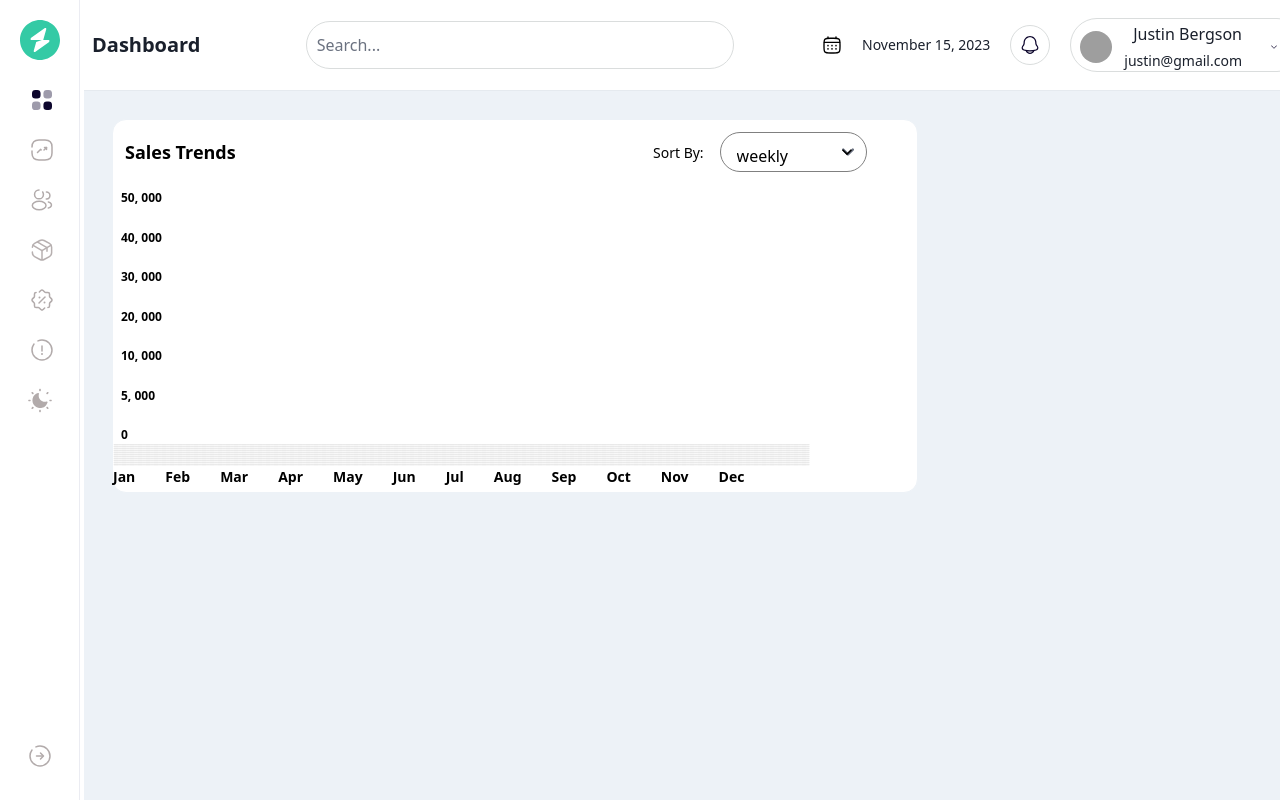
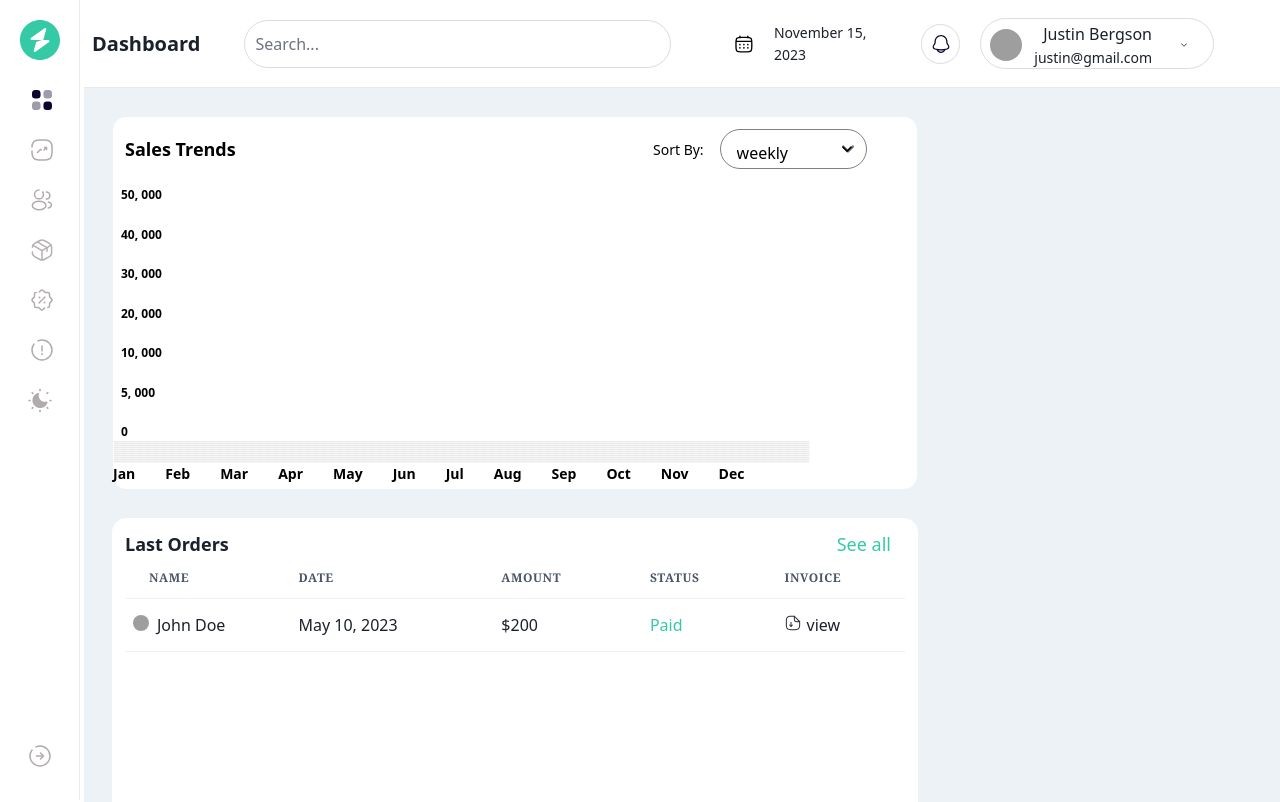
Before and after one commit to gabrieltemtsen/geegy-dash, a Next.js app: page / in a window 1280 px wide. Shown: the top 802 px of the page. Built offline with nearby package versions, Linux system fonts and the light colour scheme; grey boxes are pictures that could not be loaded.

Commit message:
added order tables

```diff
--- /dev/null
+++ b/src/components/ActivityContainer.tsx
@@ -0,0 +1,40 @@
+import { Heading, Box, Flex, HStack, Text } from '@chakra-ui/react';
+import React from 'react';
+import { bearishIcon, boxIcon, graphIcon } from './Icons';
+
+
+const ActivityContainer = () => {
+    return (
+        <Flex justifyContent={'center'} alignItems={'center'} borderRadius={'14px'} border={'1px solid #EDF2F7'} background={'#FFF'}>
+        <HStack display={'flex'} w={'207px'} justifyContent={'space-between'} alignItems={'center'}>
+            <Box w={'40px'} h={'40px'} flexShrink={0}>
+                {boxIcon}
+            </Box>
+            <Box w={'184px'} h={'32px'} flexShrink={0}>
+        {graphIcon}
+      </Box>
+    </HStack>
+    <Box display={'flex'} flexDirection={'column'} alignItems={'flex-start'} gap={'5px'}>
+      <Heading fontSize={'18px'} fontWeight={600}>Total Order</Heading>
+      <Text fontSize={'14px'} fontWeight={500}>350</Text>
+    </Box>
+    <HStack display={'flex'} alignItems={'center'} gap={'10px'}>
+      <Flex padding={'4px 8px'} gap={'4px'} alignItems={'center'} justify={'center'}>
+        <Box w={'9px'} h={'5px'} flexShrink={0}>
+          {bearishIcon}
+        </Box>
+        <Text fontFamily={'Plus Jakarta Sans'} fontSize={'12px'} fontWeight={500}>23.5%</Text>
+
+        <Text fontWeight={400} fontSize={'14px'}>vs. previous month</Text>
+      </Flex>
+
+    </HStack>
+
+
+
+
+  </Flex>
+  )
+}
+
+export default ActivityContainer
--- a/src/components/HeaderNav.tsx
+++ b/src/components/HeaderNav.tsx
@@ -15,16 +15,16 @@ const HeaderNav = () => {
 
             <HStack ml={19}  display={'flex'} alignItems={'center'} gap={'20px'} >
 
-            <Box display={'flex'} justifyContent={'flex-end'} alignItems={'center'} gap={'20px'}>
+            <Box ml={9} display={'flex'} justifyContent={'flex-end'} alignItems={'center'} gap={'20px'}>
                 {calenderIcon}
                 <Text fontSize={'14px'} fontWeight={'500'} lineHeight={'22px'}>November 15, 2023</Text>
                 <Flex borderRadius={'27px'} border={'0.77px solid #DADDDD'} w={'40px'} h={'40px'} alignItems={'center'} justifyContent={'center'} gap={'6px'}>
                     {bellIcon}
                 </Flex>
             </Box>
-            <Box display={'flex'} mr={'60px'} p={'3px 9px 0px '} justifyContent={'center'} alignItems={'center'} gap={'12px'} borderRadius={'28px'} border={'1px solid #DADDDD'}>
+            <Box display={'flex'} mr={'150px'} p={'3px 9px 0px '} justifyContent={'center'} alignItems={'center'} gap={'12px'} borderRadius={'28px'} border={'1px solid #DADDDD'}>
             <Avatar size={'sm'} src="https://images.unsplash.com/photo-1531891437562-4301cf35b7e4?q=80&w=1528&auto=format&fit=crop&ixlib=rb-4.0.3&ixid=M3wxMjA3fDB8MHxwaG90by1wYWdlfHx8fGVufDB8fHx8fA%3D%3D"/>
-            <Flex flexDirection={'column'} gap={'4px'} alignItems={'flex-end'}>
+            <Flex flexDirection={'column'} gap={'1px'} alignItems={'flex-end'}>
                 <Text fontSize={'16px'} fontWeight={400}>Justin Bergson</Text>
                 <Text fontSize={'14px'} fontWeight={300}>justin@gmail.com</Text>
             </Flex>
--- a/src/components/Icons.tsx
+++ b/src/components/Icons.tsx
@@ -149,3 +149,31 @@ export const lineIcon = <svg xmlns="http://www.w3.org/2000/svg" width="697" heig
 <path fill-rule="evenodd" clip-rule="evenodd" d="M1 0.722168H696.413H1Z" fill="white"/>
 <path d="M1 0.722168H696.413" stroke="#EAEAEA" stroke-linecap="round" stroke-dasharray="4 4"/>
 </svg>
+
+export const boxIcon = <svg xmlns="http://www.w3.org/2000/svg" width="40" height="40" viewBox="0 0 40 40" fill="none">
+<circle cx="20" cy="20" r="19.6429" stroke="#E6E6E6" stroke-width="0.714286"/>
+</svg>
+
+export const graphIcon = <svg xmlns="http://www.w3.org/2000/svg" width="106" height="33" viewBox="0 0 106 33" fill="none">
+<path d="M102.994 8.46666H105V33L1 33V11.4536L4.00877 18.9203L5.20413 21.9069H6.60551L9.40827 18.9203L11.3702 21.907L17.256 21.9072L20.339 18.9204L22.0207 14.4396L24.4683 16.6803L26.6747 18.9203L27.3638 22.3333L28.7651 21.9069H30.4858L33.6952 11.4536L34.6981 14.4403L36.3028 11.4536L37.5063 16.6803L40.7156 7.72028L42.5209 11.4536H45.9308L49.5413 3.98696L51.7477 7.72028L54.6535 5.48L58.194 11.4533L60.4704 1L62.1179 11.4533L73.1072 15.9333L74.5113 12.9466H75.9153L79.1247 8.46666H82.334L83.5375 12.9466L88.3515 3.98666L90.3574 15.9333L91.3603 11.4533H93.5667L95.5726 1L97.5784 9.95999L98.5813 5.48H101.189L102.994 8.46666Z" fill="url(#paint0_linear_2132_4599)" fill-opacity="0.16"/>
+<path d="M105 8.4667H102.994L101.189 5.48004H98.5813L97.5784 9.96003L95.5726 1.00004L93.5667 11.4534H91.3603L90.3574 15.9333L88.3515 3.9867L83.5375 12.9467L82.334 8.4667H79.1247L75.9153 12.9467H74.5113L73.1072 15.9333L62.1179 11.4534L60.4704 1.00004L58.194 11.4534L54.6535 5.48004L51.7477 7.72032L49.5413 3.987L45.9308 11.4536H42.5209L40.7156 7.72032L37.5063 16.6803L36.3028 11.4536L34.6981 14.4403L33.6952 11.4536L30.4858 21.907H28.7651L27.3638 22.3334L26.6747 18.9203L24.4683 16.6803L22.0206 14.4396L20.339 18.9204L17.256 21.9073L11.3702 21.907L9.40827 18.9203L6.60551 21.907H5.20414L4.00877 18.9203L1 11.4536" stroke="#66C87B" stroke-linecap="round"/>
+<defs>
+  <linearGradient id="paint0_linear_2132_4599" x1="53" y1="33" x2="53" y2="1" gradientUnits="userSpaceOnUse">
+    <stop stop-color="#77B900" stop-opacity="0"/>
+    <stop offset="0.809892" stop-color="#77B900"/>
+  </linearGradient>
+</defs>
+</svg>
+
+
+export const bearishIcon = <svg xmlns="http://www.w3.org/2000/svg" width="10" height="6" viewBox="0 0 10 6" fill="none">
+<path d="M0.5 5.5L3.5 2.5L5.5 4.5L9.5 0.5" stroke="#34CAA5" stroke-linecap="round" stroke-linejoin="round"/>
+<path d="M6 0.5H9.5V4" stroke="#34CAA5" stroke-linecap="round" stroke-linejoin="round"/>
+</svg>
+
+export const fileIcon = <svg xmlns="http://www.w3.org/2000/svg" width="16" height="16" viewBox="0 0 16 16" fill="none">
+<path d="M6 11.8334C5.93333 11.8334 5.87333 11.82 5.80667 11.7934C5.62 11.72 5.5 11.5334 5.5 11.3334V7.33337C5.5 7.06004 5.72667 6.83337 6 6.83337C6.27333 6.83337 6.5 7.06004 6.5 7.33337V10.1267L6.98 9.64671C7.17333 9.45337 7.49333 9.45337 7.68667 9.64671C7.88 9.84004 7.88 10.16 7.68667 10.3534L6.35333 11.6867C6.26 11.78 6.12667 11.8334 6 11.8334Z" fill="#292D32"/>
+<path d="M5.99964 11.8334C5.87297 11.8334 5.7463 11.7867 5.6463 11.6867L4.31297 10.3534C4.11964 10.16 4.11964 9.84004 4.31297 9.64671C4.5063 9.45338 4.8263 9.45338 5.01964 9.64671L6.35297 10.98C6.5463 11.1734 6.5463 11.4934 6.35297 11.6867C6.25297 11.7867 6.1263 11.8334 5.99964 11.8334Z" fill="#292D32"/>
+<path d="M9.99967 15.1667H5.99967C2.37967 15.1667 0.833008 13.62 0.833008 10V6.00004C0.833008 2.38004 2.37967 0.833374 5.99967 0.833374H9.33301C9.60634 0.833374 9.83301 1.06004 9.83301 1.33337C9.83301 1.60671 9.60634 1.83337 9.33301 1.83337H5.99967C2.92634 1.83337 1.83301 2.92671 1.83301 6.00004V10C1.83301 13.0734 2.92634 14.1667 5.99967 14.1667H9.99967C13.073 14.1667 14.1663 13.0734 14.1663 10V6.66671C14.1663 6.39337 14.393 6.16671 14.6663 6.16671C14.9397 6.16671 15.1663 6.39337 15.1663 6.66671V10C15.1663 13.62 13.6197 15.1667 9.99967 15.1667Z" fill="#292D32"/>
+<path d="M14.6663 7.1667H11.9997C9.71967 7.1667 8.83301 6.28003 8.83301 4.00003V1.33337C8.83301 1.13337 8.95301 0.9467 9.13967 0.873366C9.32634 0.793366 9.53967 0.840033 9.68634 0.980033L15.0197 6.31337C15.1597 6.45337 15.2063 6.67337 15.1263 6.86003C15.0463 7.0467 14.8663 7.1667 14.6663 7.1667ZM9.83301 2.54003V4.00003C9.83301 5.72003 10.2797 6.1667 11.9997 6.1667H13.4597L9.83301 2.54003Z" fill="#292D32"/>
+</svg>
--- /dev/null
+++ b/src/components/Orders.tsx
@@ -0,0 +1,60 @@
+import { HStack, Box, Text, TableContainer, Thead, Tr, Th, Tbody, Td, WrapItem,  Table, Avatar} from '@chakra-ui/react';
+import React from 'react';
+import { fileIcon } from './Icons';
+
+const Orders: React.FC = () => {
+    return (
+        <Box p={3} m={7}  w={'806px'} h={'422px'} flexShrink={0} borderRadius={'14px'} border={'1px solid white'} background={'white'}>
+        <HStack  display={'flex'} w={'766px'} justifyContent={'space-between'} alignItems={'center'}>
+          <Text fontSize={'18px'} fontWeight={600}>Last Orders</Text>
+
+          <Text color={'#34CAA5'} textAlign={'center'} fontWeight={500} fontSize={'18px'}>See all</Text>
+
+        </HStack>
+
+        <TableContainer>
+        <Table >
+          <Thead fontFamily={'Plus Jakarta Sans'} fontSize={'16px'} fontWeight={500} lineHeight={'24px'}>
+            <Tr >
+              <Th >Name</Th>
+              <Th>Date</Th>
+              <Th>Amount</Th>
+              <Th>Status</Th>
+              <Th>Invoice</Th>
+            </Tr>
+          </Thead>
+          <Tbody  >
+            <Tr>
+              <Td p={2} >
+              <WrapItem  >
+              <Avatar size='2xs' name='Dan Abrahmov' src='https://bit.ly/dan-abramov' />
+              <Text fontWeight={500} fontSize={'16px'} ml={2}>John Doe</Text>
+            </WrapItem>
+              </Td>
+              <Td>May 10, 2023</Td>
+              <Td fontWeight={500} fontSize={'16px'}>$200</Td>
+              <Td fontSize={'16px'} fontWeight={400} color={'#34CAA5'}>Paid</Td>
+              <Td fontWeight={400} fontSize={'16px'}>
+                <WrapItem gap={'6px'}>
+                <Box w={'16px'} height={'16px'}>
+                {fileIcon}
+                </Box>
+                view
+
+                </WrapItem>
+                </Td>
+            </Tr>
+
+
+          </Tbody>
+        </Table>
+
+        </TableContainer>
+
+
+
+      </Box>
+    );
+};
+
+export default Orders;
--- a/src/pages/index.tsx
+++ b/src/pages/index.tsx
@@ -1,25 +1,27 @@
 import HeaderNav from "@/components/HeaderNav";
 import Sidebar from "@/components/Sidebar";
-import { HStack, Text, Box, Select, Heading } from "@chakra-ui/react";
+import { HStack, Text, Box, Select, Heading, Flex, Table, Thead, Tr, Th, Tbody, TableContainer, WrapItem, Avatar, Td } from "@chakra-ui/react";
 import DashboardLayout from "./layout";
 import SalesTrend from "@/components/SalesTrend";
+import { bearishIcon, boxIcon, fileIcon, graphIcon } from "@/components/Icons";
+import ActivityContainer from "@/components/ActivityContainer";
+import Orders from "@/components/Orders";
 
 
 export default function Home() {
   return (
 
-    <main >
+    <Box  >
 
-  <DashboardLayout>
+  <DashboardLayout >
 
     <SalesTrend />
-
-
+    <Orders />
 
 
   </DashboardLayout>
 
-    </main>
+    </Box>
 
   );
 }
--- a/src/pages/layout.tsx
+++ b/src/pages/layout.tsx
@@ -8,7 +8,7 @@ import { ReactNode } from "react";
 export default function DashboardLayout({children}:{children:ReactNode}){
     const { colorMode, toggleColorMode } = useColorMode();
     return (
-        <Flex h={'100dvh'} minH={'700px'} maxH={'830px'}>
+        <Flex  h={'100dvh'} minH={'700px'} maxH={'830px'}>
 
 
         <Sidebar/>
```
